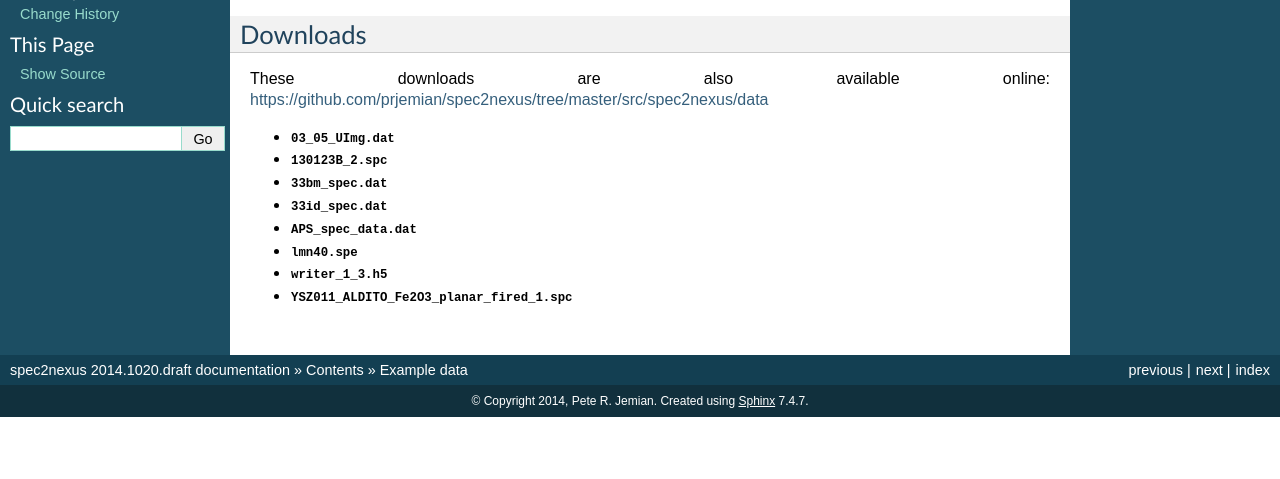
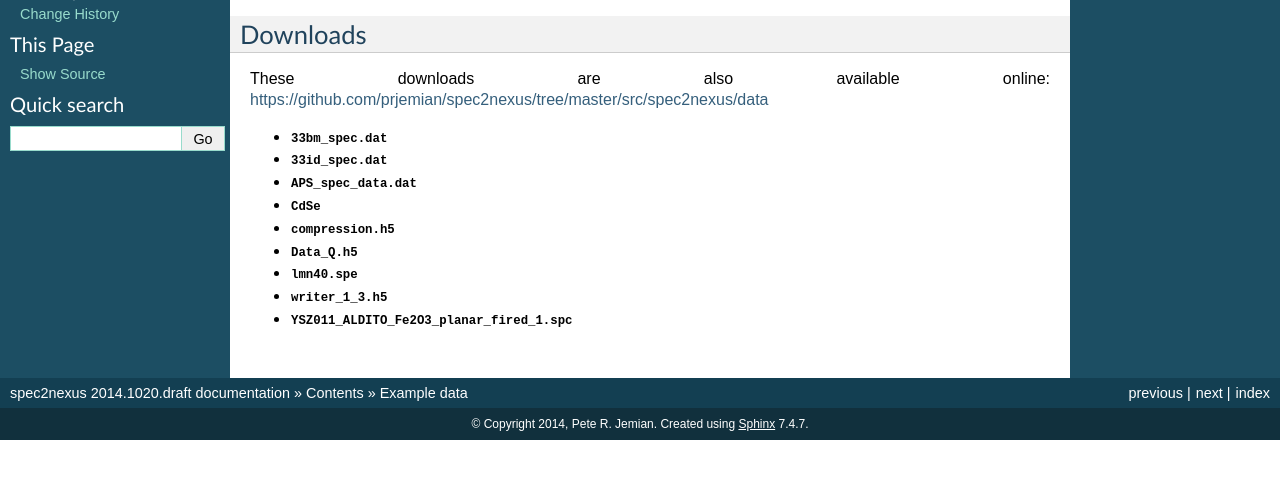
Before and after one commit to prjemian/spec2nexus, a Sphinx documentation site: the page built from docs/source/example_data.rst, in a window 1280 px wide, cut to the strip 190-669 px from the top of the page. Built offline with Sphinx 7.4.7, drawn with Linux system fonts in a browser that asks for light colours.

Commit message:
changes to example files

```diff
--- a/docs/source/example_data.rst
+++ b/docs/source/example_data.rst
@@ -15,11 +15,12 @@ These downloads are also available online:
 https://github.com/prjemian/spec2nexus/tree/master/src/spec2nexus/data
 
 
-* :download:`03_05_UImg.dat <../../src/spec2nexus/data/03_05_UImg.dat>`
-* :download:`130123B_2.spc <../../src/spec2nexus/data/130123B_2.spc>`
 * :download:`33bm_spec.dat <../../src/spec2nexus/data/33bm_spec.dat>`
 * :download:`33id_spec.dat  <../../src/spec2nexus/data/33id_spec.dat>`
 * :download:`APS_spec_data.dat <../../src/spec2nexus/data/APS_spec_data.dat>`
+* :download:`CdSe <../../src/spec2nexus/data/CdSe>`
+* :download:`compression.h5 <../../src/spec2nexus/data/compression.h5>`
+* :download:`Data_Q.h5 <../../src/spec2nexus/data/Data_Q.h5>`
 * :download:`lmn40.spe <../../src/spec2nexus/data/lmn40.spe>`
 * :download:`writer_1_3.h5 <../../src/spec2nexus/data/writer_1_3.h5>`
 * :download:`YSZ011_ALDITO_Fe2O3_planar_fired_1.spc <../../src/spec2nexus/data/YSZ011_ALDITO_Fe2O3_planar_fired_1.spc>`
```
Also changed, not shown: 1 other file.
